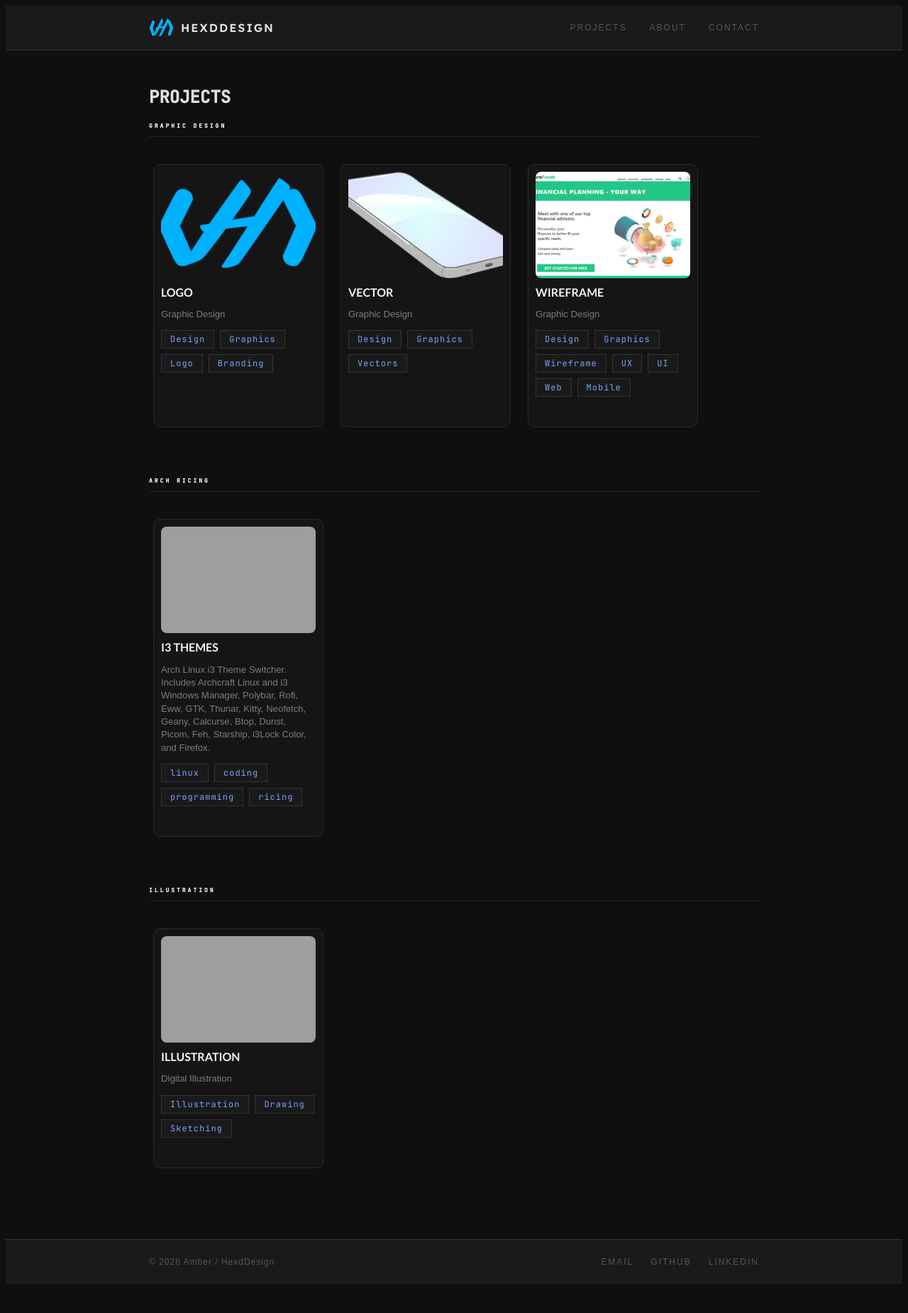
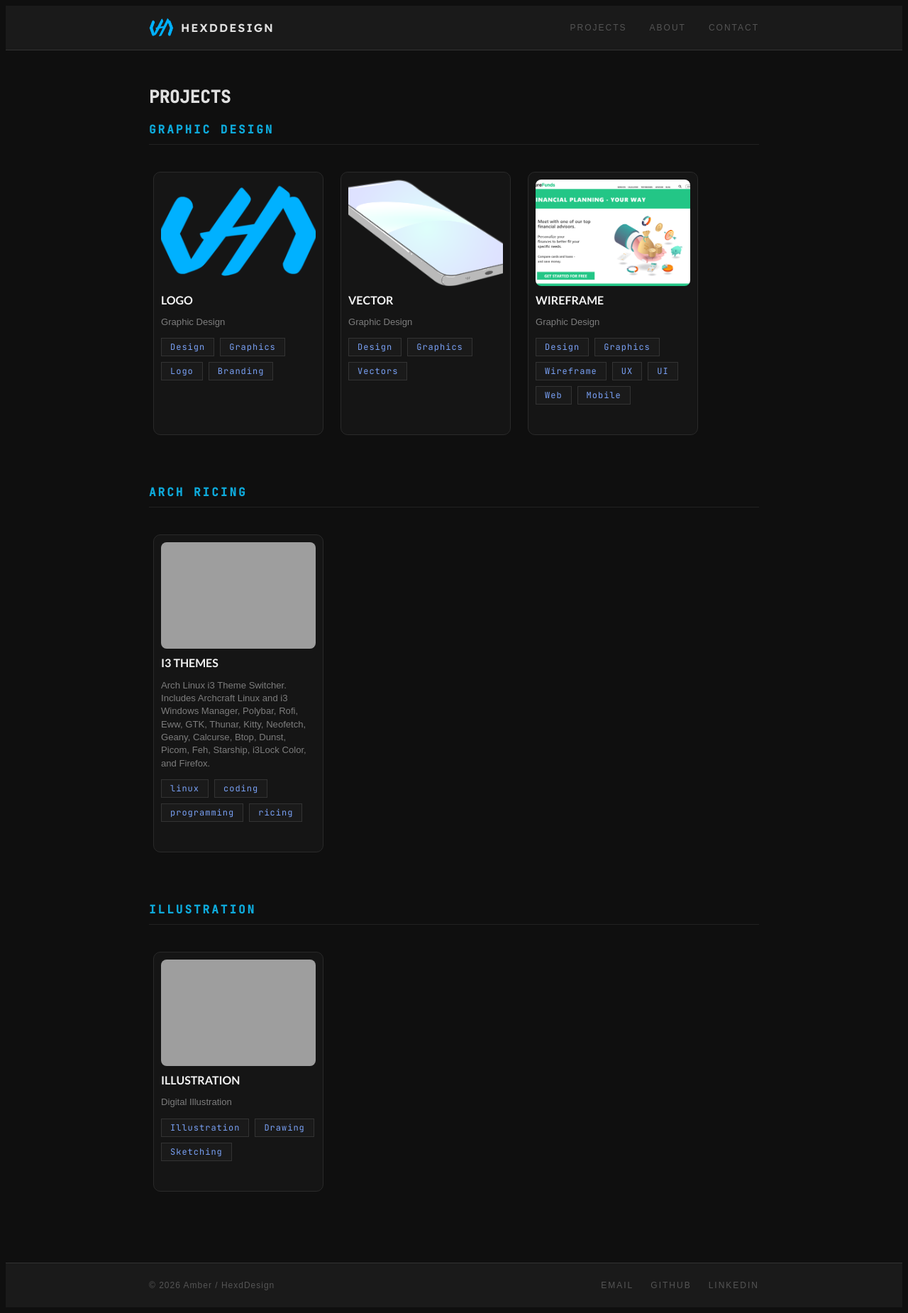
Before and after one commit to HexdDesign/hexddesign.github.io, a Jekyll site: the page built from projects.markdown, in a window 1280 px wide. Shown: the whole page at 71% size. Built offline with Jekyll 4.4.1, drawn with Linux system fonts in a browser that asks for light colours; some web fonts are replaced; before the commit the page ends 1817 px from its top, so only the background shows below that; grey boxes are pictures that could not be loaded.

Commit message:
Update section title styles in main.scss

```diff
--- a/assets/main.scss
+++ b/assets/main.scss
@@ -240,8 +240,8 @@ h1.post-title, h1.post-header {
 
 // ─── Project Headers  ────────────────────────────────────────────────────────
 .section-title {
-  color: #fff;
-  font-size: .50rem;
+  color: #0eaadb;
+  font-size: 1rem;
   letter-spacing: 3px;
   text-transform: uppercase;
   border-bottom: 1px solid #222;
```
